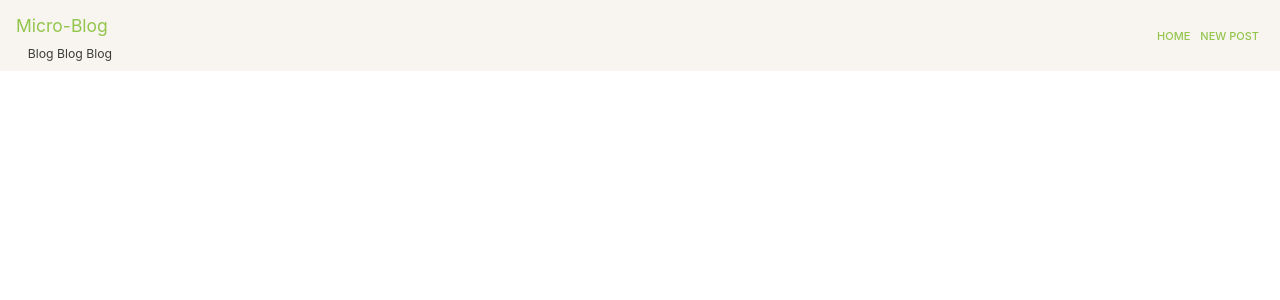
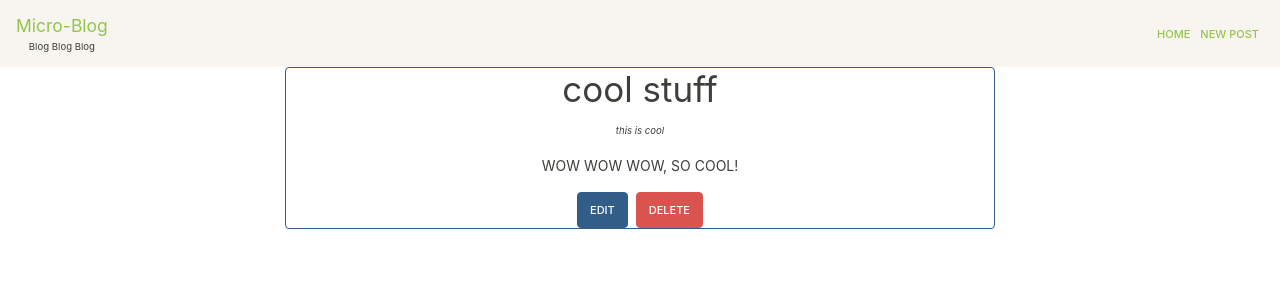
Before and after one commit to mackcooper1408/redux-microblog, a React (Create React App) app in the folder frontend/: page /123 in a window 1280 px wide. Shown: the top 300 px of the page. Built offline with nearby package versions, Linux system fonts and the light colour scheme.

Commit message:
created post edit form and post list components

```diff
--- a/frontend/src/App.js
+++ b/frontend/src/App.js
@@ -4,6 +4,11 @@ import { BrowserRouter, Route, Switch } from "react-router-dom";
 import NewPost from './NewPost';
 import Home from './Home';
 import Navbar from './Navbar';
+import PostDetails from './PostDetails';
+
+const initialPosts = [
+  { id: 123, title: "cool stuff", description: "this is cool", body: "WOW WOW WOW, SO COOL!" },
+  { id: 1243, title: "cool stuff", description: "this is cool", body: "honestly... not that cool..." }]
 
 function App() {
   return (
@@ -15,10 +20,10 @@ function App() {
             <NewPost />
           </Route>
           <Route exact path="/">
-            <Home />
+            <Home initialPosts={initialPosts}/>
           </Route>
-          <Route exact path="/:postid">
-
+          <Route exact path="/:postId">
+            <PostDetails posts={initialPosts}/>
           </Route>
         </Switch>
       </BrowserRouter>
--- a/frontend/src/Home.js
+++ b/frontend/src/Home.js
@@ -1,13 +1,10 @@
 import React, { useState } from "react";
 import { Link } from "react-router-dom";
 import "./Home.css";
+import PostList from "./PostList";
 
-function Home() {
-  const initialPosts = [
-    { id: 123, title: "cool stuff", description: "this is cool" },
-    { id: 1243, title: "cool stuff", description: "this is cool" }]
+function Home({ initialPosts }) {
   const [posts, setPosts] = useState(initialPosts);
-  // const postCards = Object.keys(posts).map(id => (
 
   return (
     <div className="container">
@@ -21,19 +18,7 @@ function Home() {
       </div>
       <div className="container mt-4">
         <p>Welcome to <b>Microblog</b>, our innovation site for ocmmunicating on the information superhighway.</p>
-        {posts.map(post => (
-          <div className="col-12 mb-2" key={post.id}>
-            <div className="card">
-              <div className="card-body">
-                <h2 className="card-title text-center">
-                  <Link to={`/${post.id}`}>{post.title}</Link>
-                </h2>
-                <p>{post.description}</p>
-              </div>
-            </div>
-          </div>
-        ))}
-
+        <PostList posts={posts}/>
       </div>
 
     </div>
--- a/frontend/src/Navbar.css
+++ b/frontend/src/Navbar.css
@@ -5,6 +5,10 @@
     display: flex;
     flex-direction: column;
     align-items: center;
+}
+
+small {
+    font-size: 0.6rem;
 }
 
 .Navbar-list {
--- a/frontend/src/Navbar.js
+++ b/frontend/src/Navbar.js
@@ -5,8 +5,8 @@ import "./Navbar.css";
 function Navbar() {
   return (
     <nav className="Navbar navbar bg-light">
-      <div className="Navbar-left">
-        <Link className="navbar-brand" to="/">Micro-Blog</Link>
+      <div className="Navbar-left navbar-brand">
+        <Link className="" to="/">Micro-Blog</Link>
         <small>Blog Blog Blog</small>
       </div>
       <ul className="Navbar-list navbar-nav">
--- a/frontend/src/NewPost.js
+++ b/frontend/src/NewPost.js
@@ -1,64 +1,13 @@
-import React, { useState } from "react";
-import { Redirect } from "react-router-dom";
+import React from "react";
+import PostEditForm from "./PostEditForm";
 // import { v4 as uuid } from 'uuid';
 
 function NewPost() {
-  const DEFAULT_FORM = {
-    title: "",
-    description: "",
-    body: ""
-  };
-  const [form, setForm] = useState(DEFAULT_FORM);
-  function handleSubmit(evt) {
-    evt.preventDefault();
-  }
-
-  function handleChange(evt) {
-    const { name, value } = evt.target;
-    setForm(f => ({ ...f, [name]: value }));
-  }
-  function handleCancel(evt){
-    return <Redirect to="/"/>
-  }
 
   return (
     <div className="NewPost col-8">
       <h2>New Post</h2>
-      <form className="form" onSubmit={handleSubmit}>
-        <div className="form-group">
-          <label htmlFor="title"> Title</label>
-          <input
-            className="form-control"
-            name="title"
-            id="form_title"
-            onChange={handleChange}
-            value={form.title}
-          />
-        </div>
-        <div className="form-group">
-          <label htmlFor="description"> Description</label>
-          <input
-            className="form-control"
-            name="description"
-            id="description"
-            onChange={handleChange}
-            value={form.description}
-          />
-        </div>
-        <div className="form-group">
-          <label htmlFor="body">Body</label>
-          <textarea
-            className="form-control"
-            name="body"
-            id="form_body"
-            onChange={handleChange}
-            value={form.body}
-          ></textarea>
-        </div>
-        <button className="btn btn-outline-success btn-lg mx-1" onClick={handleSubmit}>Save</button>
-        <button className="btn btn-outline-danger btn-lg mx-1" onClick={handleCancel}>Cancel</button>
-      </form>
-
+      <PostEditForm />
     </div>
   )
 }
--- /dev/null
+++ b/frontend/src/PostDetails.css
@@ -0,0 +1,5 @@
+/* .PostDetails {
+    display: flex;
+    flex-direction: column;
+    align-items: center;
+} */
--- a/frontend/src/PostDetails.js
+++ b/frontend/src/PostDetails.js
@@ -0,0 +1,35 @@
+import React, { useState } from "react";
+import { useParams } from "react-router-dom";
+import NewPost from "./NewPost";
+import "./PostDetails.css";
+import PostEditForm from "./PostEditForm";
+
+function PostDetails({ posts }) {
+  const [isEditing, setIsEditing] = useState(false)
+  const { postId } = useParams();
+  const post = posts.find(post => post.id === +postId);
+  function deletePost() {
+    posts.filter(post => post.id !== postId);
+    return posts;
+  }
+
+  return (
+    <div className="PostDetails col-8">
+      {isEditing ?
+        <div>
+          <h1>{post.title}</h1>
+          <PostEditForm post={post} />
+        </div> :
+        <div className="border border-primary rounded">
+          <h1>{post.title}</h1>
+          <p><small><i>{post.description}</i></small></p>
+          <p>{post.body}</p>
+          <button className="btn btn-primary mx-1" onClick={() => setIsEditing(true)}>edit</button>
+          <button className="btn btn-danger mx-1" onClick={deletePost}>delete</button>
+        </div>
+      }
+    </div>
+  )
+}
+
+export default PostDetails;
--- /dev/null
+++ b/frontend/src/PostEditForm.js
@@ -0,0 +1,66 @@
+import React, { useState } from "react";
+import { Redirect, useHistory } from "react-router-dom";
+
+function PostEditForm({ post }) {
+  const DEFAULT_FORM = post || {
+    title: "",
+    description:"",
+    body: ""
+  };
+  const [form, setForm] = useState(DEFAULT_FORM);
+  const history = useHistory();
+
+  function handleSubmit(evt) {
+    evt.preventDefault();
+    alert("SAVED!");
+    history.push(`/`);
+  }
+
+  function handleChange(evt) {
+    const { name, value } = evt.target;
+    setForm(f => ({ ...f, [name]: value }));
+  }
+
+  function handleCancel(evt){
+    history.push("/");
+  }
+
+  return (
+    <form className="form" onSubmit={handleSubmit}>
+        <div className="form-group">
+          <label htmlFor="title"> Title</label>
+          <input
+            className="form-control"
+            name="title"
+            id="form_title"
+            onChange={handleChange}
+            value={form.title}
+          />
+        </div>
+        <div className="form-group">
+          <label htmlFor="description"> Description</label>
+          <input
+            className="form-control"
+            name="description"
+            id="description"
+            onChange={handleChange}
+            value={form.description}
+          />
+        </div>
+        <div className="form-group">
+          <label htmlFor="body">Body</label>
+          <textarea
+            className="form-control"
+            name="body"
+            id="form_body"
+            onChange={handleChange}
+            value={form.body}
+          ></textarea>
+        </div>
+        <button className="btn btn-outline-success btn-lg mx-1" type="submit">Save</button>
+        <button className="btn btn-outline-danger btn-lg mx-1" onClick={handleCancel}>Cancel</button>
+      </form>
+  )
+}
+
+export default PostEditForm;
--- /dev/null
+++ b/frontend/src/PostList.js
@@ -0,0 +1,23 @@
+import React from "react";
+import { Link } from "react-router-dom";
+
+function PostList({ posts }) {
+  return (
+    <div>
+      {posts.map(post => (
+        <div className="col-12 mb-2" key={post.id}>
+          <div className="card">
+            <div className="card-body">
+              <h2 className="card-title text-center">
+                <Link to={`/${post.id}`}>{post.title}</Link>
+              </h2>
+              <p>{post.description}</p>
+            </div>
+          </div>
+        </div>
+      ))}
+    </div>
+  )
+}
+
+export default PostList;
```
Also changed, not shown: 1 other file (tests, documents, lock files or other folders).
